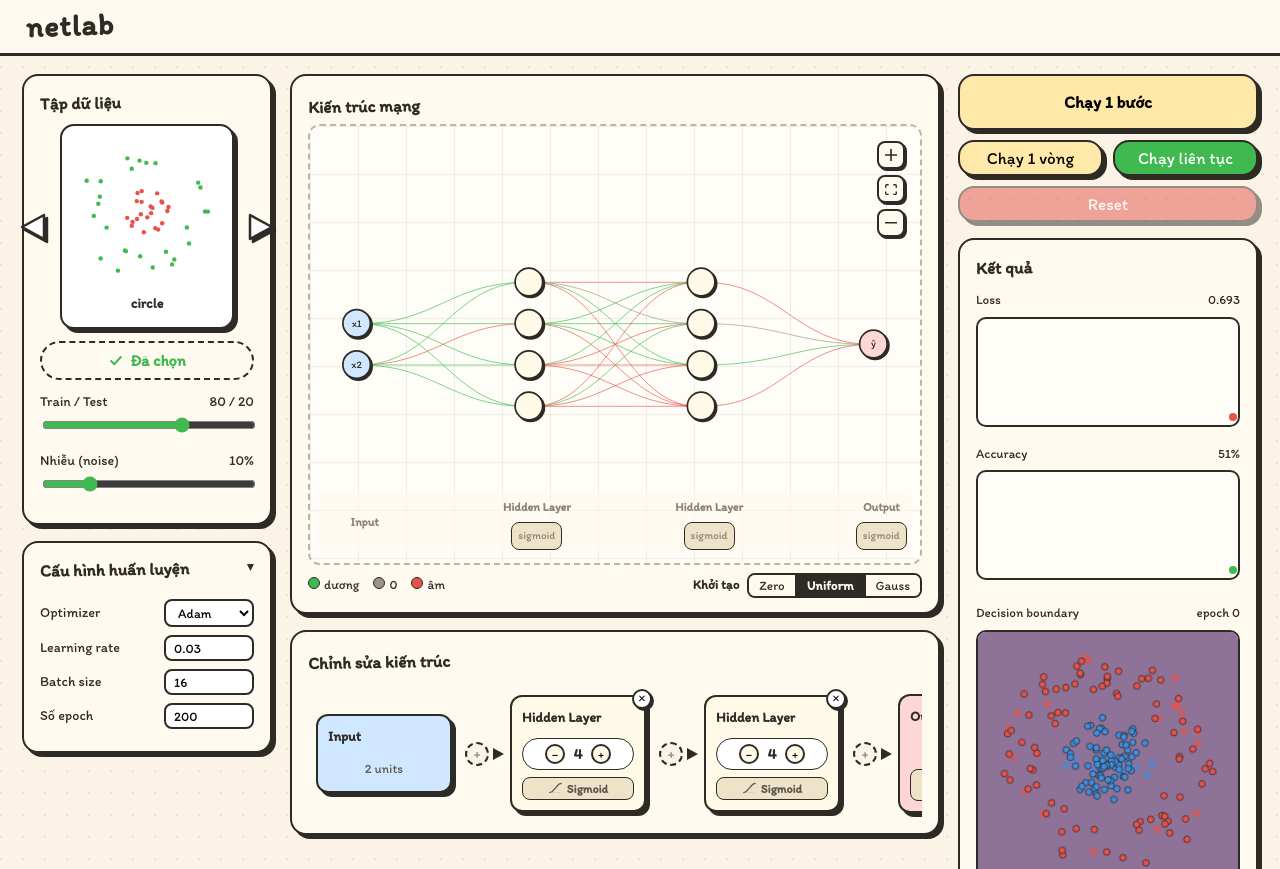
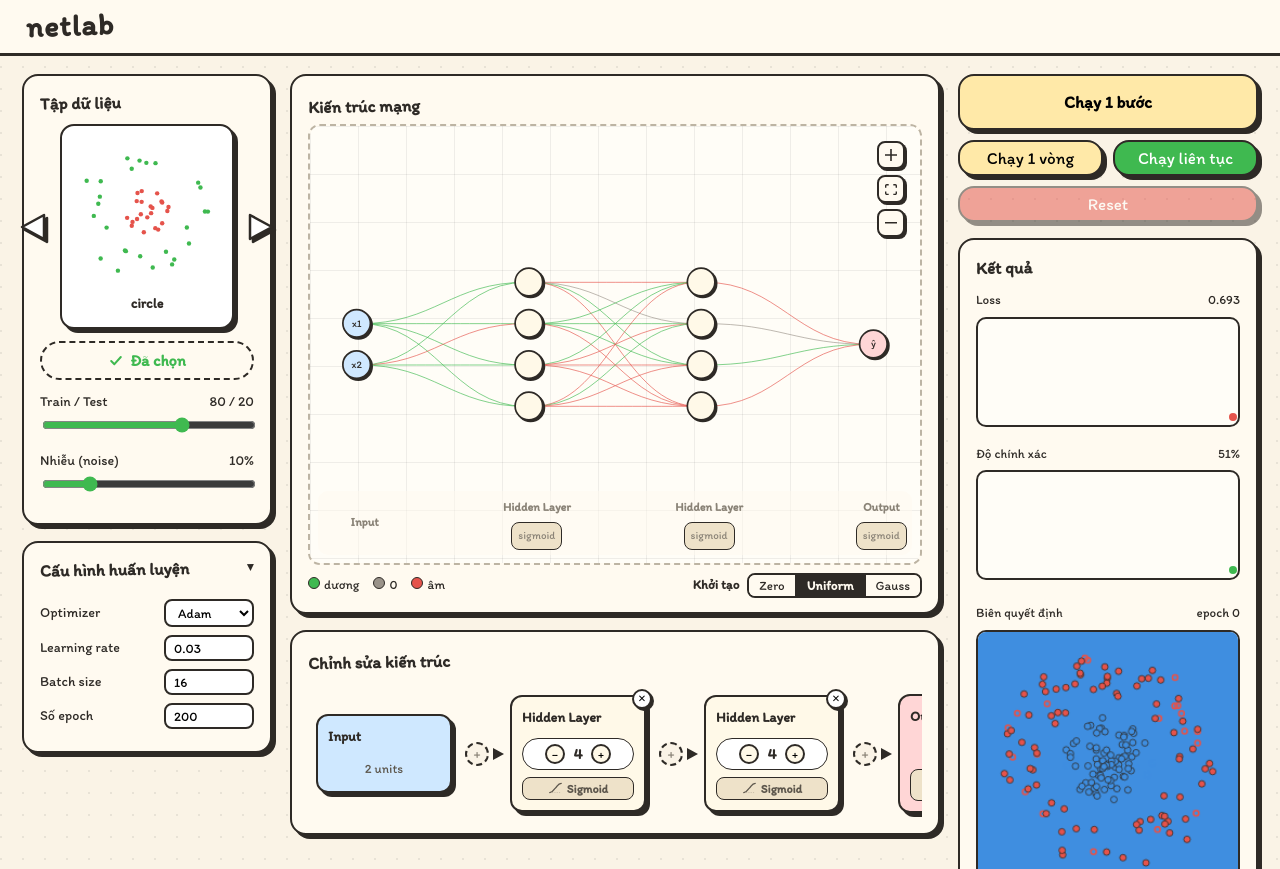
Before and after one commit to garage-of-ai/neural-network-playground, a React (Vite) app in the folder netlab/: page / in a window 1280 px wide. Shown: the top 869 px of the page. Built offline with nearby package versions, Linux system fonts and the light colour scheme.

Commit message:
boundary đồng nhất màu cho dễ quan sát

```diff
--- a/netlab/src/components/training/CheckPanel.tsx
+++ b/netlab/src/components/training/CheckPanel.tsx
@@ -54,9 +54,9 @@ function sampleGrid(grid: number[][], resolution: number, w: number, h: number,
 }
 
 // vẽ decision boundary thật từ prediction_grid server trả về (xem PLAN.API.md
-// mục 1.10). isMultiClass=true (output softmax) -> grid chứa index lớp (0,1,2..),
-// tô màu rời rạc theo class; false (sigmoid) -> grid chứa xác suất [0,1], nội
-// suy màu liên tục giữa 2 lớp.
+// mục 1.10). isMultiClass=true (output softmax) -> grid chứa index lớp (0,1,2..);
+// false (sigmoid) -> grid chứa xác suất [0,1]. Cả hai trường hợp đều tô màu
+// phẳng/rời rạc (nhị phân so với ngưỡng 0.5) để đồng nhất cách quan sát.
 // Ngoài tô màu, mỗi pixel còn được so với 2 pixel lân cận (phải, dưới): nếu
 // lớp dự đoán đổi (multi-class) hoặc xác suất vượt qua ngưỡng 0.5 theo hướng
 // khác (binary), pixel đó nằm trên đường biên -> tô màu mực đậm thay vì màu
@@ -101,12 +101,11 @@ function drawBoundary(canvas: HTMLCanvasElement, prediction: PredictionGrid, isM
                 img.data[idx + 1] = g
                 img.data[idx + 2] = b
             } else {
-                const t = Math.max(0, Math.min(1, value))
-                const [r0, g0, b0] = CLASS_COLORS[2] // xanh dương ~ xác suất thấp
-                const [r1, g1, b1] = CLASS_COLORS[0] // đỏ ~ xác suất cao
-                img.data[idx] = Math.round(r0 + t * (r1 - r0))
-                img.data[idx + 1] = Math.round(g0 + t * (g1 - g0))
-                img.data[idx + 2] = Math.round(b0 + t * (b1 - b0))
+                // tô phẳng theo ngưỡng 0.5, cùng quy ước màu với pointColor()
+                const [r, g, b] = value >= 0.5 ? CLASS_COLORS[0] : CLASS_COLORS[2]
+                img.data[idx] = r
+                img.data[idx + 1] = g
+                img.data[idx + 2] = b
             }
             img.data[idx + 3] = 255
         }
@@ -198,14 +197,14 @@ function CheckPanel() {
             <canvas className="chart" ref={lossCanvasRef} />
 
             <div className="chart-label">
-                <span>Accuracy</span>
+                <span>Độ chính xác</span>
                 <span>{Math.round(lastAcc * 100)}%</span>
             </div>
             <canvas className="chart" ref={accCanvasRef} />
 
             <div className="decision-boundary">
                 <div className="chart-label">
-                    <span>Decision boundary</span>
+                    <span>Biên quyết định</span>
                     <span>epoch {epoch}</span>
                 </div>
                 <canvas className="boundary-canvas" ref={boundaryCanvasRef} width={240} height={240} />
```
